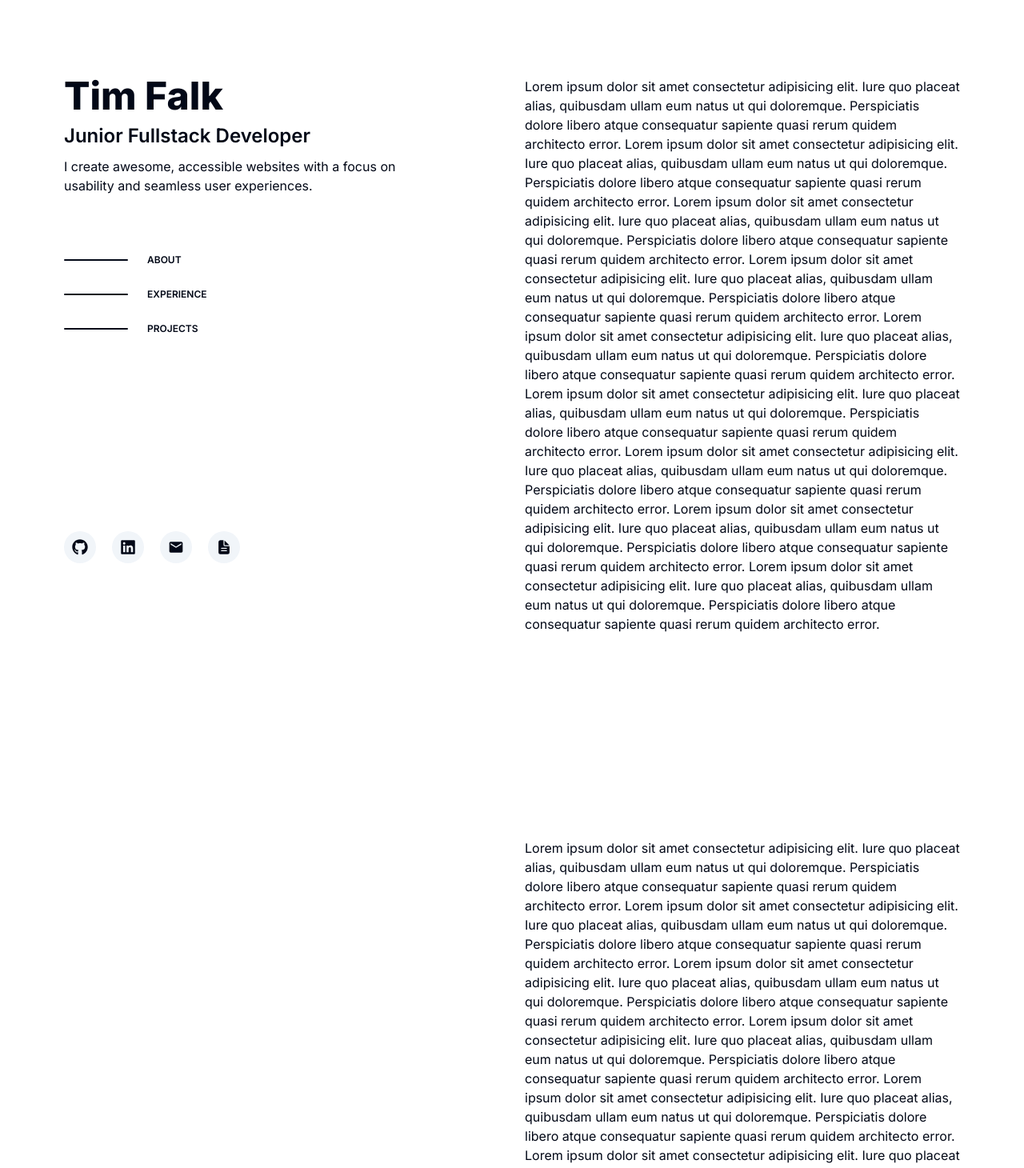
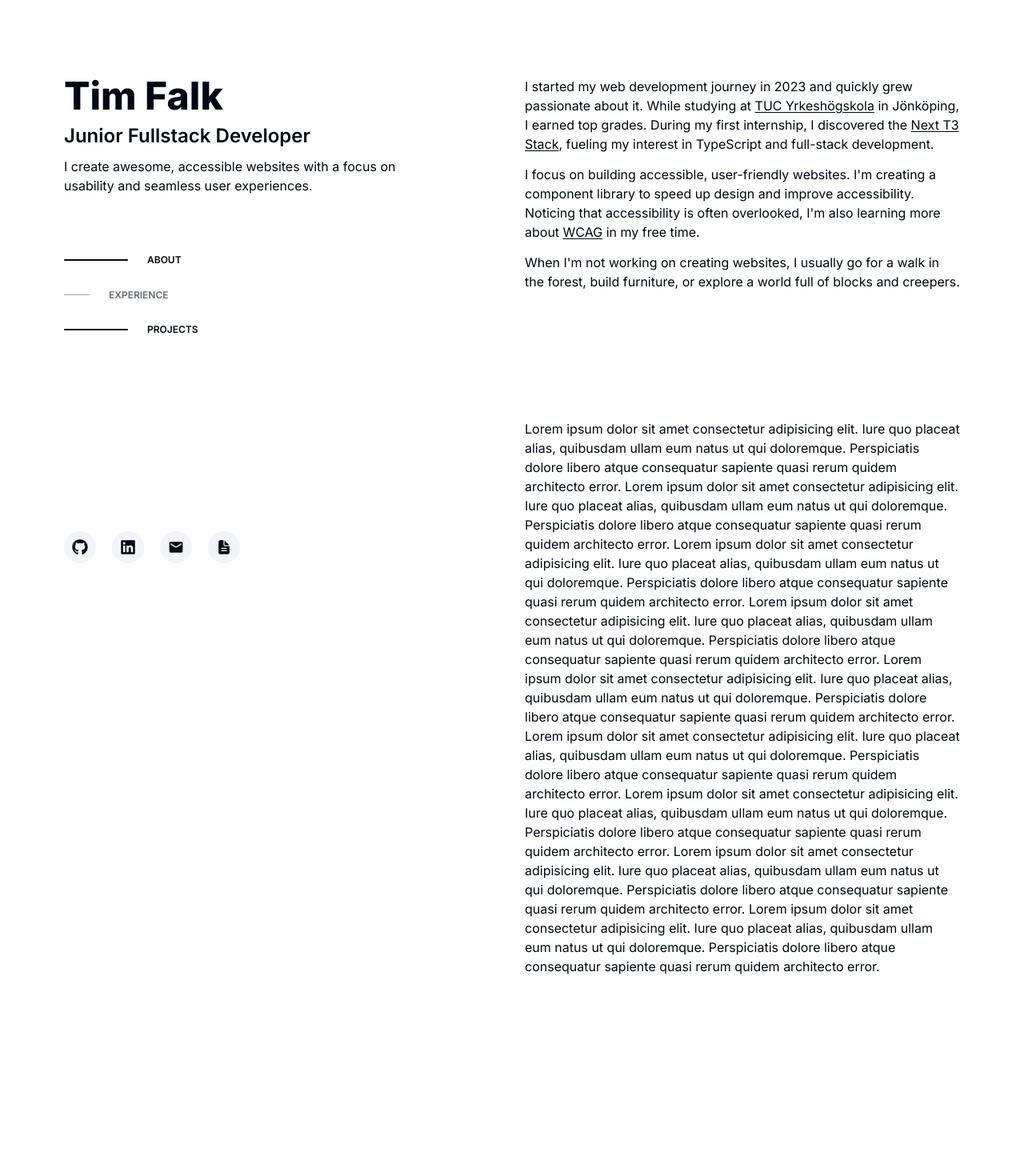
Before and after one commit to Falk33n/portfolio-v3, a Next.js app: page / in a window 1280 px wide. Shown: the top 1460 px of the page at 80% size. After the commit the page ends 1316 px from the top, so only its background shows below. Built offline with nearby package versions, Linux system fonts and the light colour scheme.

Commit message:
finished about

```diff
--- a/src/app/layout.tsx
+++ b/src/app/layout.tsx
@@ -100,7 +100,7 @@ export default function RootLayout({ children }: RootLayoutProps) {
         <main
           aria-label='Main content.'
           id='main-content'
-          className='lg:w-1/2'
+          className='flex flex-col gap-20 lg:w-1/2'
         >
           {children}
         </main>
--- a/src/app/page.tsx
+++ b/src/app/page.tsx
@@ -1,76 +1,11 @@
+import { About, Experience } from '@/components/section';
+
 export default function Home() {
   return (
     <>
-      <div
-        id='about'
-        className='mb-64'
-      >
-        Lorem ipsum dolor sit amet consectetur adipisicing elit. Iure quo
-        placeat alias, quibusdam ullam eum natus ut qui doloremque. Perspiciatis
-        dolore libero atque consequatur sapiente quasi rerum quidem architecto
-        error. Lorem ipsum dolor sit amet consectetur adipisicing elit. Iure quo
-        placeat alias, quibusdam ullam eum natus ut qui doloremque. Perspiciatis
-        dolore libero atque consequatur sapiente quasi rerum quidem architecto
-        error. Lorem ipsum dolor sit amet consectetur adipisicing elit. Iure quo
-        placeat alias, quibusdam ullam eum natus ut qui doloremque. Perspiciatis
-        dolore libero atque consequatur sapiente quasi rerum quidem architecto
-        error. Lorem ipsum dolor sit amet consectetur adipisicing elit. Iure quo
-        placeat alias, quibusdam ullam eum natus ut qui doloremque. Perspiciatis
-        dolore libero atque consequatur sapiente quasi rerum quidem architecto
-        error. Lorem ipsum dolor sit amet consectetur adipisicing elit. Iure quo
-        placeat alias, quibusdam ullam eum natus ut qui doloremque. Perspiciatis
-        dolore libero atque consequatur sapiente quasi rerum quidem architecto
-        error. Lorem ipsum dolor sit amet consectetur adipisicing elit. Iure quo
-        placeat alias, quibusdam ullam eum natus ut qui doloremque. Perspiciatis
-        dolore libero atque consequatur sapiente quasi rerum quidem architecto
-        error. Lorem ipsum dolor sit amet consectetur adipisicing elit. Iure quo
-        placeat alias, quibusdam ullam eum natus ut qui doloremque. Perspiciatis
-        dolore libero atque consequatur sapiente quasi rerum quidem architecto
-        error. Lorem ipsum dolor sit amet consectetur adipisicing elit. Iure quo
-        placeat alias, quibusdam ullam eum natus ut qui doloremque. Perspiciatis
-        dolore libero atque consequatur sapiente quasi rerum quidem architecto
-        error. Lorem ipsum dolor sit amet consectetur adipisicing elit. Iure quo
-        placeat alias, quibusdam ullam eum natus ut qui doloremque. Perspiciatis
-        dolore libero atque consequatur sapiente quasi rerum quidem architecto
-        error.
-      </div>{' '}
-      <div
-        id='experience'
-        className='my-64'
-      >
-        Lorem ipsum dolor sit amet consectetur adipisicing elit. Iure quo
-        placeat alias, quibusdam ullam eum natus ut qui doloremque. Perspiciatis
-        dolore libero atque consequatur sapiente quasi rerum quidem architecto
-        error. Lorem ipsum dolor sit amet consectetur adipisicing elit. Iure quo
-        placeat alias, quibusdam ullam eum natus ut qui doloremque. Perspiciatis
-        dolore libero atque consequatur sapiente quasi rerum quidem architecto
-        error. Lorem ipsum dolor sit amet consectetur adipisicing elit. Iure quo
-        placeat alias, quibusdam ullam eum natus ut qui doloremque. Perspiciatis
-        dolore libero atque consequatur sapiente quasi rerum quidem architecto
-        error. Lorem ipsum dolor sit amet consectetur adipisicing elit. Iure quo
-        placeat alias, quibusdam ullam eum natus ut qui doloremque. Perspiciatis
-        dolore libero atque consequatur sapiente quasi rerum quidem architecto
-        error. Lorem ipsum dolor sit amet consectetur adipisicing elit. Iure quo
-        placeat alias, quibusdam ullam eum natus ut qui doloremque. Perspiciatis
-        dolore libero atque consequatur sapiente quasi rerum quidem architecto
-        error. Lorem ipsum dolor sit amet consectetur adipisicing elit. Iure quo
-        placeat alias, quibusdam ullam eum natus ut qui doloremque. Perspiciatis
-        dolore libero atque consequatur sapiente quasi rerum quidem architecto
-        error. Lorem ipsum dolor sit amet consectetur adipisicing elit. Iure quo
-        placeat alias, quibusdam ullam eum natus ut qui doloremque. Perspiciatis
-        dolore libero atque consequatur sapiente quasi rerum quidem architecto
-        error. Lorem ipsum dolor sit amet consectetur adipisicing elit. Iure quo
-        placeat alias, quibusdam ullam eum natus ut qui doloremque. Perspiciatis
-        dolore libero atque consequatur sapiente quasi rerum quidem architecto
-        error. Lorem ipsum dolor sit amet consectetur adipisicing elit. Iure quo
-        placeat alias, quibusdam ullam eum natus ut qui doloremque. Perspiciatis
-        dolore libero atque consequatur sapiente quasi rerum quidem architecto
-        error.
-      </div>{' '}
-      <div
-        id='projects'
-        className='my-64'
-      >
+      <About />
+      <Experience />
+      <div id='projects'>
         Lorem ipsum dolor sit amet consectetur adipisicing elit. Iure quo
         placeat alias, quibusdam ullam eum natus ut qui doloremque. Perspiciatis
         dolore libero atque consequatur sapiente quasi rerum quidem architecto
--- a/src/components/index.ts
+++ b/src/components/index.ts
@@ -1 +1,2 @@
+export * from './section';
 export * from './sidebar';
--- /dev/null
+++ b/src/components/section/about.tsx
@@ -0,0 +1,47 @@
+import { InlineLink, Section } from '@/components/section';
+
+export const About = () => {
+  return (
+    <Section id='about'>
+      <p>
+        I started my web development journey in 2023 and quickly grew passionate
+        about it. While studying at{' '}
+        <InlineLink
+          href='https://www.tucsweden.se/?gad_source=1&gclid=Cj0KCQjwmt24BhDPARIsAJFYKk1MssazM3SpAeBeotKwLmbpMmzpbxSW3qUSrjtlS1wX5PbkajQqCD8aAo9jEALw_wcB'
+          srText="Go to TUC Yrkeshögskola's website."
+        >
+          TUC Yrkeshögskola
+        </InlineLink>{' '}
+        in Jönköping, I earned top grades. During my first internship, I
+        discovered the{' '}
+        <InlineLink
+          href='https://create.t3.gg/en/introduction'
+          srText="Go to Next T3 Stack's website."
+        >
+          Next T3 Stack
+        </InlineLink>
+        , fueling my interest in TypeScript and full-stack development.
+      </p>
+      <p className='my-3.5'>
+        I focus on building accessible, user-friendly websites. I&apos;m
+        creating a component library to speed up design and improve
+        accessibility. Noticing that accessibility is often overlooked, I&apos;m
+        also learning more about{' '}
+        <InlineLink
+          href='https://www.w3.org/WAI/standards-guidelines/#wcag3'
+          srText="Go to WCAG's website."
+        >
+          WCAG
+        </InlineLink>{' '}
+        in my free time.
+      </p>
+      <p>
+        When I&apos;m not working on creating websites, I usually go for a walk
+        in the forest, build furniture, or explore a world{' '}
+        <span>full of blocks and creepers</span>.
+      </p>
+    </Section>
+  );
+};
+
+About.displayName = 'About';
--- /dev/null
+++ b/src/components/section/experience.tsx
@@ -0,0 +1,11 @@
+import { Section } from '@/components/section';
+
+export const Experience = () => {
+  return (
+    <Section id='experience'>
+      <p></p>
+    </Section>
+  );
+};
+
+Experience.displayName = 'Experience';
--- /dev/null
+++ b/src/components/section/index.ts
@@ -0,0 +1,4 @@
+export * from './about';
+export * from './experience';
+export * from './inline-link';
+export * from './section';
--- /dev/null
+++ b/src/components/section/inline-link.tsx
@@ -0,0 +1,29 @@
+import Link from 'next/link';
+import type { ReactNode } from 'react';
+
+type InlineLinkProps = {
+  href: string;
+  srText: string;
+  children: ReactNode;
+  target?: '_blank' | '_self' | '_parent' | '_top';
+};
+
+export const InlineLink = ({
+  href,
+  srText,
+  children,
+  target = '_blank',
+}: InlineLinkProps) => {
+  return (
+    <Link
+      href={href}
+      className='rounded focus-visible:ring-2 focus-visible:ring-primary focus-visible:ring-offset-2 hover:text-primary underline underline-offset-2 transition-colors focus-visible:outline-none'
+      target={target}
+    >
+      <span aria-hidden>{children}</span>
+      <span className='sr-only'>{srText}</span>
+    </Link>
+  );
+};
+
+InlineLink.displayName = 'InlineLink';
--- /dev/null
+++ b/src/components/section/section.tsx
@@ -0,0 +1,32 @@
+import type { SectionId } from '@/hooks';
+import type { ReactNode } from 'react';
+
+type SectionProps = {
+  id: SectionId;
+  children: ReactNode;
+};
+
+const getAriaLabel = (id: SectionId) => {
+  switch (id) {
+    case 'projects':
+      return 'Projects section.';
+    case 'about':
+      return 'About section.';
+    default:
+      return 'Experience section.';
+  }
+};
+
+export const Section = ({ id, children }: SectionProps) => {
+  return (
+    <section
+      id={id}
+      aria-label={getAriaLabel(id)}
+    >
+      <h3 className='lg:hidden mb-8 font-bold text-sm uppercase'>{id}</h3>
+      {children}
+    </section>
+  );
+};
+
+Section.displayName = 'Section';
--- a/src/components/sidebar/nav-link.tsx
+++ b/src/components/sidebar/nav-link.tsx
@@ -1,6 +1,6 @@
 'use client';
 
-import { useScrollPosition } from '@/hooks';
+import { type SectionId, useScrollPosition } from '@/hooks';
 import { cn } from '@/lib';
 import Link from 'next/link';
 import type { ReactNode } from 'react';
@@ -9,7 +9,7 @@ type NavLinkProps = {
   href: string;
   srText: string;
   children: ReactNode;
-  describes: string;
+  describes: SectionId;
 };
 
 export const NavLink = ({
--- a/src/components/sidebar/sidebar.tsx
+++ b/src/components/sidebar/sidebar.tsx
@@ -1,4 +1,4 @@
-import { NavIcon, NavLink } from '@/components';
+import { NavIcon, NavLink } from '@/components/sidebar';
 import Link from 'next/link';
 import { FaGithub, FaLinkedin } from 'react-icons/fa6';
 import { IoDocumentText } from 'react-icons/io5';
--- a/src/hooks/use-scroll-position.tsx
+++ b/src/hooks/use-scroll-position.tsx
@@ -2,7 +2,9 @@
 
 import { useEffect, useState } from 'react';
 
-export const useScrollPosition = (id: string) => {
+export type SectionId = 'about' | 'experience' | 'projects';
+
+export const useScrollPosition = (id: SectionId) => {
   const [isInView, setIsInView] = useState(false);
 
   useEffect(() => {
@@ -17,7 +19,7 @@ export const useScrollPosition = (id: string) => {
       const visibleRatio =
         visibleHeight > 0 ? visibleHeight / sectionHeight : 0;
 
-      setIsInView(visibleRatio >= 0.4);
+      setIsInView(visibleRatio >= 0.65);
     };
 
     window.addEventListener('scroll', handleScroll);
```
